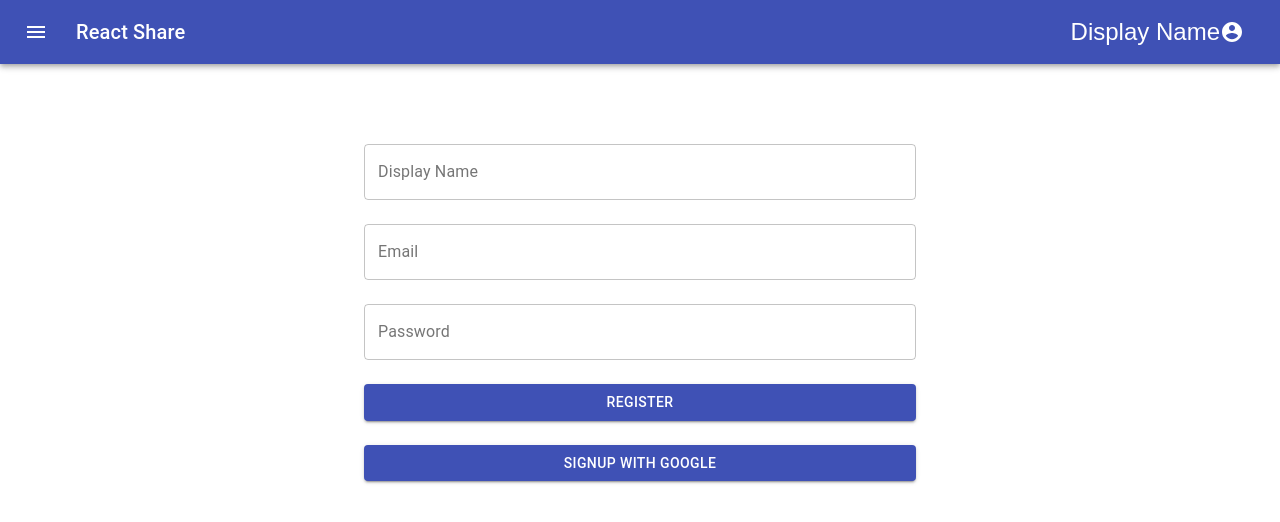
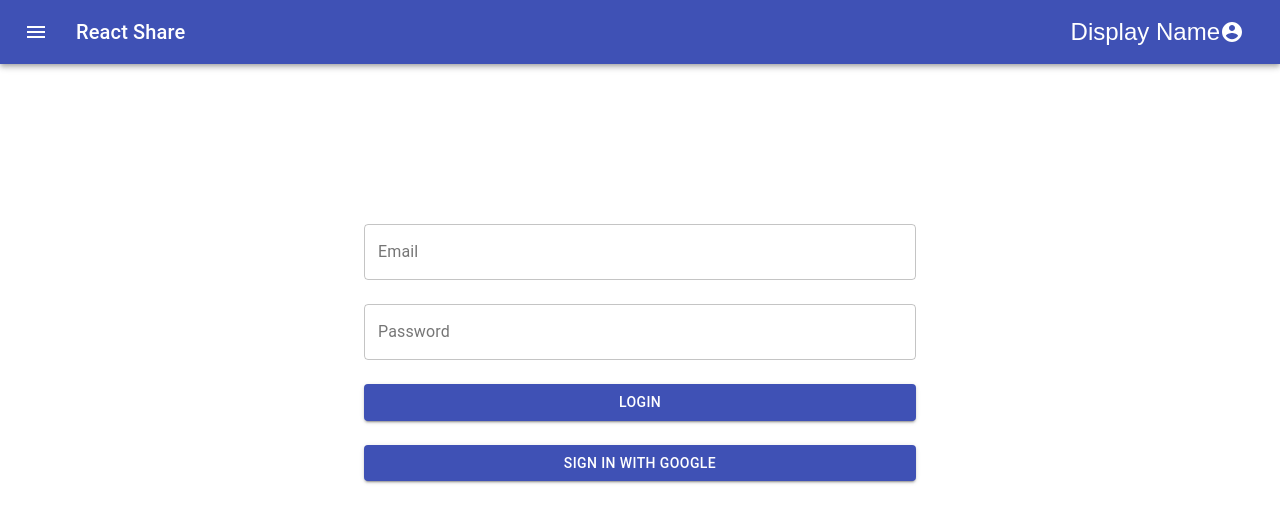
Before and after one commit to efemevlut/react-share, a React (Create React App) app: page / in a window 1280 px wide. Shown: the top 522 px of the page. Built offline with nearby package versions, Linux system fonts and the light colour scheme; no server answers.

Commit message:
Add sign in page

```diff
--- a/src/App.js
+++ b/src/App.js
@@ -1,17 +1,23 @@
-import Signup from './pages/Signup';
-import Navbar from './components/Navbar';
-
+import Signup from "./pages/Signup";
+import Signin from "./pages/Signin";
+import Navbar from "./components/Navbar";
 
 function App() {
-
-  console.log(process.env)
+  console.log(process.env);
 
   return (
     <div className="App">
       <Navbar />
-      <Signup/>
+      <Signin />
+
+      {/*
+   <Signup />
+   //Route
+  //forgotpassword
+  //....
+  */}
     </div>
-  )
+  );
 }
 
-export default App
+export default App;
--- /dev/null
+++ b/src/pages/Signin.js
@@ -0,0 +1,61 @@
+import React from "react";
+import { Button, TextField, Grid, Container } from "@material-ui/core";
+import { makeStyles } from "@material-ui/core/styles";
+import firebase from "../firebase/firebase.utils";
+
+const stylesFunc = makeStyles({
+  wrapper: {
+    marginTop: "10rem",
+  },
+});
+
+function Signin() {
+  const signupStyles = stylesFunc();
+
+  const handleGoogleButtonClick = () => {
+    firebase.useGoogleProvider();
+  };
+
+  return (
+    <Container className={signupStyles.wrapper} maxWidth="sm">
+      <form>
+        <Grid container spacing={3}>
+          <Grid item xs={12}>
+            <TextField
+              name="email"
+              label="Email"
+              variant="outlined"
+              fullWidth
+            />
+          </Grid>
+          <Grid item xs={12}>
+            <TextField
+              name="password"
+              label="Password"
+              variant="outlined"
+              type="password"
+              fullWidth
+            />
+          </Grid>
+          <Grid item xs={12}>
+            <Button type="submit" variant="contained" color="primary" fullWidth>
+              Login
+            </Button>
+          </Grid>
+          <Grid item xs={12}>
+            <Button
+              variant="contained"
+              color="primary"
+              fullWidth
+              onClick={handleGoogleButtonClick}
+            >
+              Sign In with Google
+            </Button>
+          </Grid>
+        </Grid>
+      </form>
+    </Container>
+  );
+}
+
+export default Signin;
```
Also changed, not shown: 2 other files (tests, documents, lock files or other folders).
